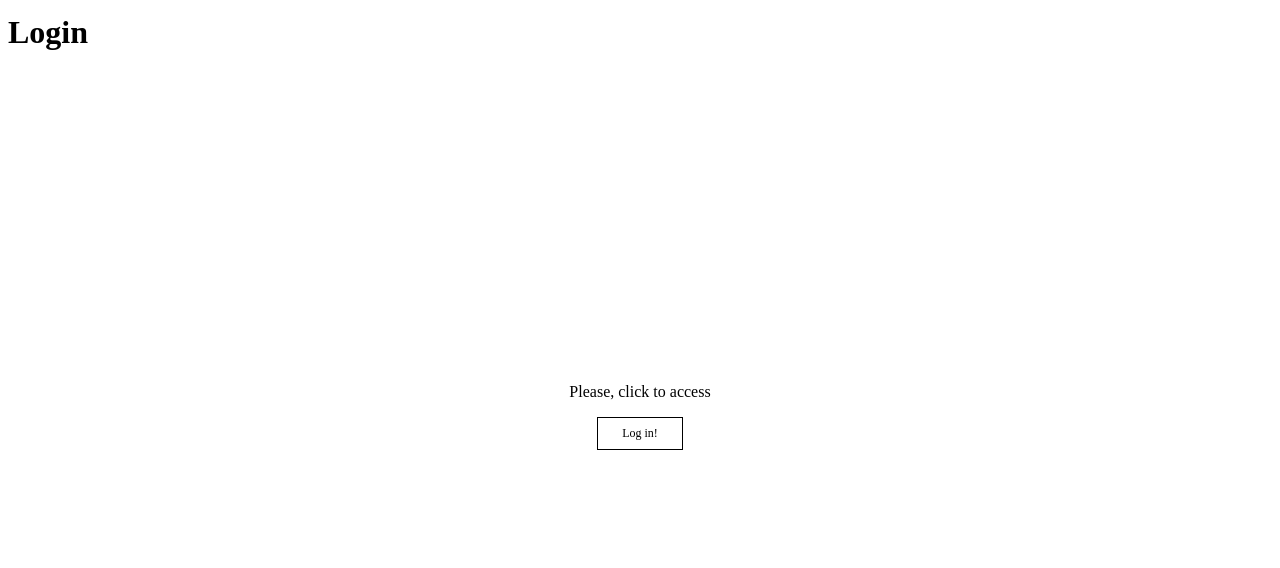
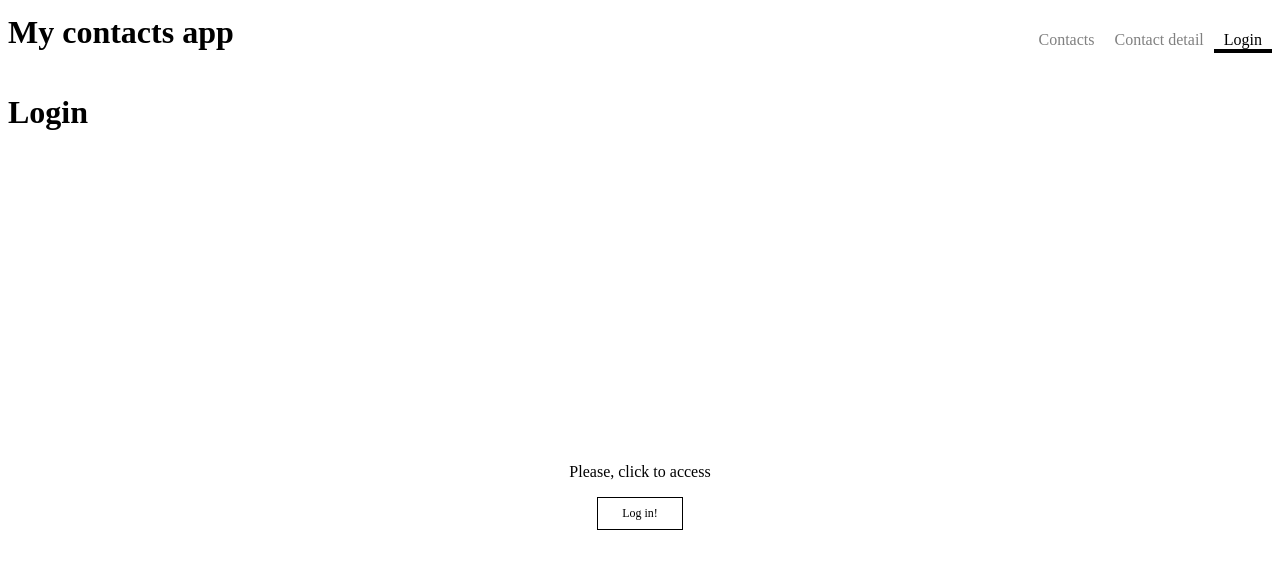
Before and after one commit to kaikcreator/angular-school-c4, an Angular app: page /login in a window 1280 px wide. Shown: the top 568 px of the page. Built offline with nearby package versions, Linux system fonts and the light colour scheme.

Commit message:
completed point 3

```diff
--- a/src/app/app.component.html
+++ b/src/app/app.component.html
@@ -1 +1,7 @@
+<app-header title="My contacts app">
+    <a routerLink="/contacts" routerLinkActive="active-link">Contacts</a>
+    <a routerLink="/contact-detail" routerLinkActive="active-link">Contact detail</a>
+    <a routerLink="/login" routerLinkActive="active-link">Login</a>
+</app-header>
+
 <router-outlet></router-outlet>
```
